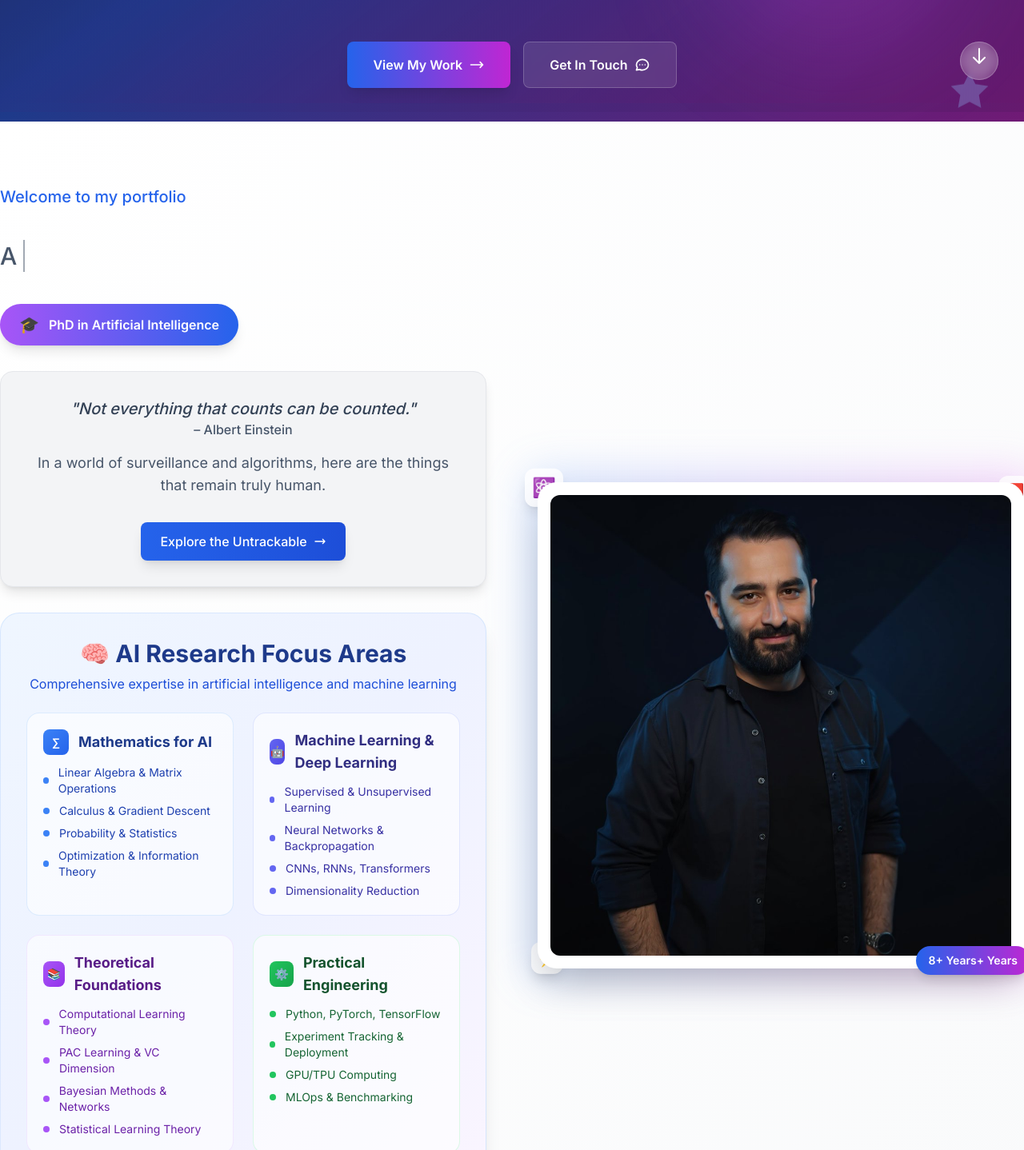
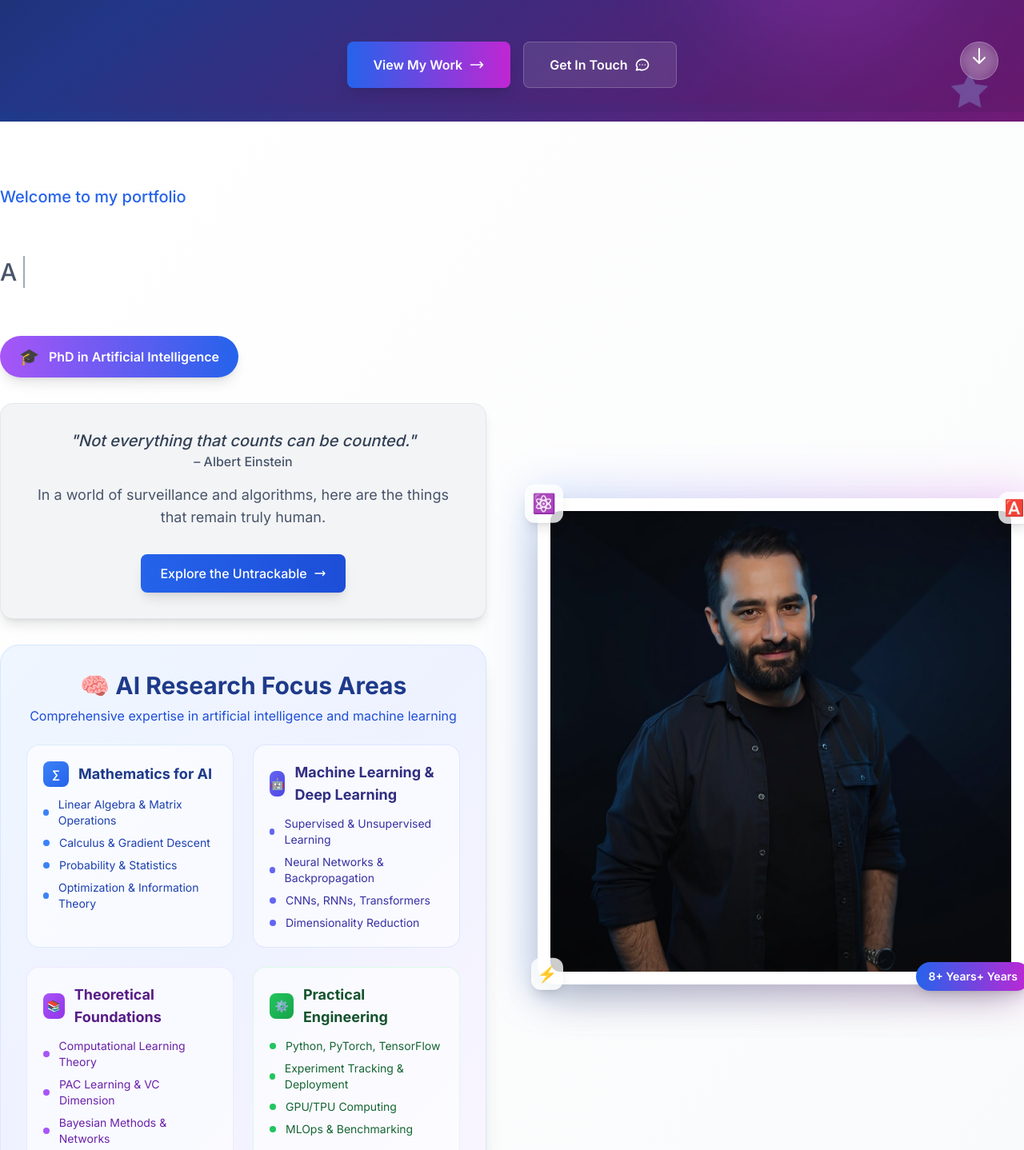
Before and after one commit to marjani34/portfolio, a Next.js app: page / in a window 1280 px wide. Shown: the part 859-2297 px from the top of the page at 80% size. Built offline with nearby package versions, Linux system fonts and the light colour scheme.

Commit message:
hero little spns

```diff
--- a/src/sections/Hero.tsx
+++ b/src/sections/Hero.tsx
@@ -104,10 +104,12 @@ const Hero = () => {
                   : "opacity-0 -translate-x-8"
               }`}
             >
-              <h2 className="text-xl md:text-2xl lg:text-3xl text-secondary-600 dark:text-secondary-300 font-medium min-h-[2.5rem] md:min-h-[3rem] lg:min-h-[3.5rem] flex items-center">
-                <span className="mr-2">{currentText}</span>
-                <span className={`inline-block w-0.5 h-6 md:h-8 lg:h-10 bg-secondary-600 dark:bg-secondary-300 animate-pulse`}></span>
-              </h2>
+              <div className="h-16 md:h-20 lg:h-24 flex items-center">
+                <h2 className="text-xl md:text-2xl lg:text-3xl text-secondary-600 dark:text-secondary-300 font-medium flex items-center">
+                  <span className="mr-2">{currentText}</span>
+                  <span className={`inline-block w-0.5 h-6 md:h-8 lg:h-10 bg-secondary-600 dark:bg-secondary-300 animate-pulse`}></span>
+                </h2>
+              </div>
             </div>
 
             {/* PhD Badge with Animation */}
@@ -349,18 +351,18 @@ const Hero = () => {
               <div className="absolute -inset-4 bg-gradient-to-r from-primary-500/20 to-accent-500/20 rounded-3xl blur-xl"></div>
 
               {/* Floating Tech Icons */}
-              <div className="absolute -top-4 -left-4 w-12 h-12 bg-white/80 dark:bg-secondary-800/80 rounded-xl flex items-center justify-center shadow-lg animate-bounce-slow">
+              <div className="absolute -top-4 -left-4 w-12 h-12 bg-white/80 dark:bg-secondary-800/80 rounded-xl flex items-center justify-center shadow-lg animate-bounce-slow z-20">
                 <span className="text-2xl">⚛️</span>
               </div>
-              <div className="absolute -top-2 -right-2 w-10 h-10 bg-white/80 dark:bg-secondary-800/80 rounded-xl flex items-center justify-center shadow-lg animate-bounce-slow" style={{ animationDelay: '1s' }}>
+              <div className="absolute -top-2 -right-2 w-10 h-10 bg-white/80 dark:bg-secondary-800/80 rounded-xl flex items-center justify-center shadow-lg animate-bounce-slow z-20" style={{ animationDelay: '1s' }}>
                 <span className="text-xl">🅰️</span>
               </div>
-              <div className="absolute -bottom-2 -left-2 w-10 h-10 bg-white/80 dark:bg-secondary-800/80 rounded-xl flex items-center justify-center shadow-lg animate-bounce-slow" style={{ animationDelay: '2s' }}>
+              <div className="absolute -bottom-2 -left-2 w-10 h-10 bg-white/80 dark:bg-secondary-800/80 rounded-xl flex items-center justify-center shadow-lg animate-bounce-slow z-20" style={{ animationDelay: '2s' }}>
                 <span className="text-xl">⚡</span>
               </div>
 
               {/* Main Image Container */}
-              <div className="relative bg-white dark:bg-secondary-800 rounded-3xl p-4 shadow-2xl">
+              <div className="relative bg-white dark:bg-secondary-800 rounded-3xl p-4 shadow-2xl z-10">
                 <Image
                   src={profileImage}
                   alt={`${personalInfo.name} - Professional Headshot`}
@@ -369,7 +371,7 @@ const Hero = () => {
                 />
 
                 {/* Experience Badge */}
-                <div className="absolute -bottom-2 -right-2 bg-gradient-to-r from-primary-600 to-accent-600 text-white px-4 py-2 rounded-full text-sm font-semibold shadow-lg">
+                <div className="absolute -bottom-2 -right-2 bg-gradient-to-r from-primary-600 to-accent-600 text-white px-4 py-2 rounded-full text-sm font-semibold shadow-lg z-30">
                   {personalInfo.experience}+ Years
                 </div>
               </div>
```
